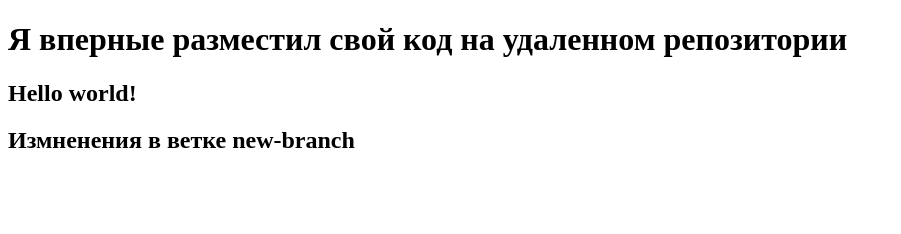
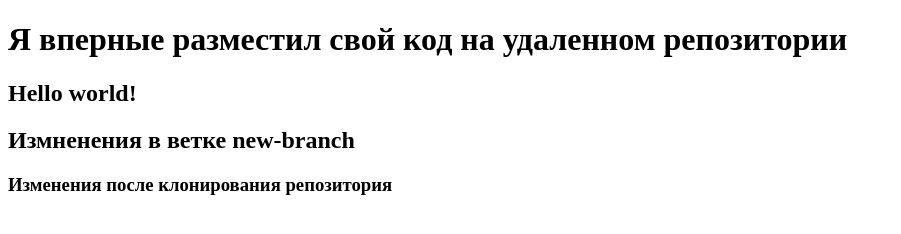
Before and after one commit to LeraOcneva/test_repo_, a plain HTML site: page index.html in a window 1280 px wide. Shown: the whole page, without its empty margins (0-901 px from the left). Drawn offline with Linux system fonts and the light colour scheme.

Commit message:
commit after cloning

```diff
--- a/index.html
+++ b/index.html
@@ -9,5 +9,6 @@
     <h1>Я вперные разместил свой код на удаленном репозитории</h1>
     <h2>Hello world!</h2>
     <h2>Измненения в ветке new-branch</h2>
+    <h3> Изменения после клонирования репозитория</h3>
 </body>
 </html>
```
